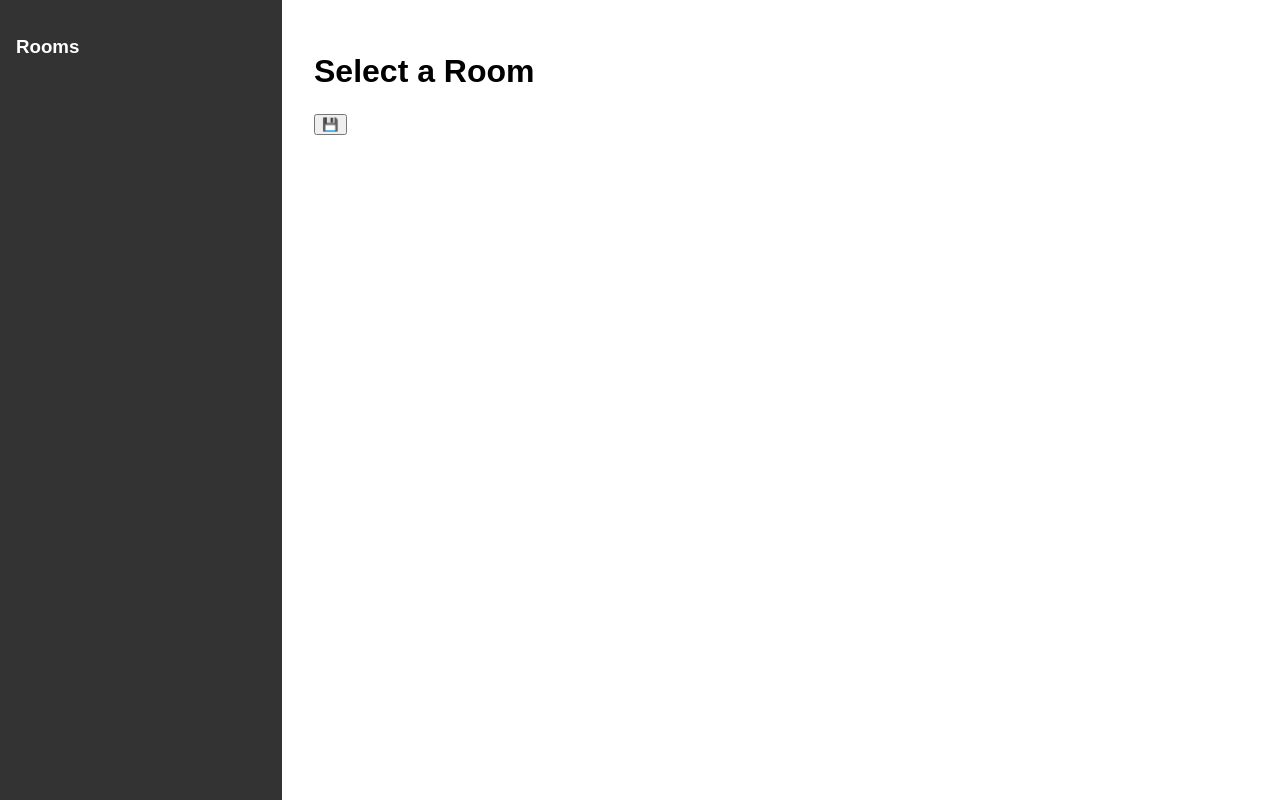
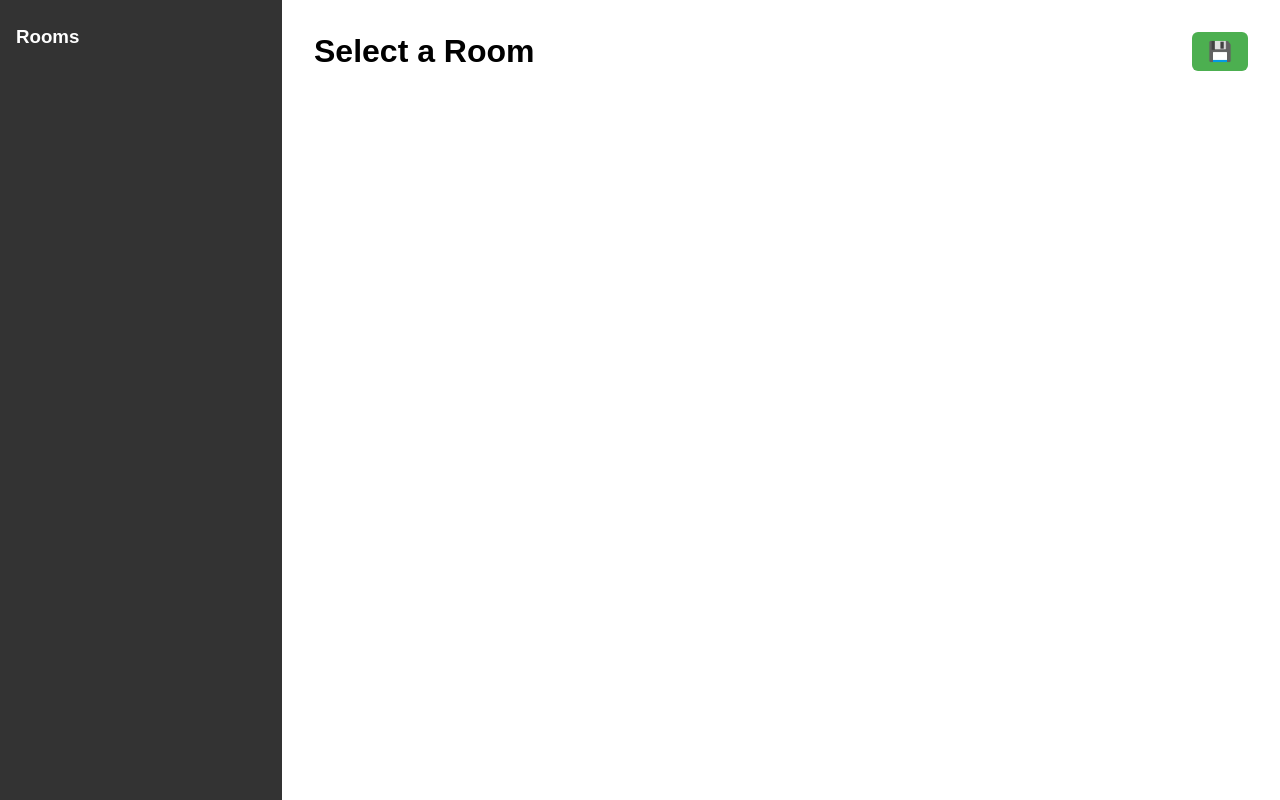
Before and after one commit to mnormandin173/CR-Checklist, a plain HTML site: page index.html in a window 1280 px wide. Drawn offline with Linux system fonts and the light colour scheme.

Commit message:
Update style.css

```diff
--- a/style.css
+++ b/style.css
@@ -14,8 +14,8 @@ body {
   overflow-y: auto;
 }
 
-.sidebar h2 {
-  margin-top: 0;
+.sidebar h2, .sidebar h3 {
+  margin: 0 0 10px 0;
 }
 
 .sidebar ul {
@@ -40,13 +40,34 @@ body {
   overflow-y: auto;
 }
 
+.header {
+  display: flex;
+  justify-content: space-between;
+  align-items: center;
+}
+
+#saveBtn {
+  background: #4CAF50;
+  border: none;
+  color: white;
+  font-size: 1.2rem;
+  padding: 0.5rem 1rem;
+  border-radius: 6px;
+  cursor: pointer;
+}
+
+#saveBtn:hover {
+  background: #45a049;
+}
+
 h1 {
-  margin-bottom: 1.5rem;
+  margin: 0;
 }
 
 ul#checklist {
   list-style: none;
   padding: 0;
+  margin-top: 1.5rem;
 }
 
 #checklist li {
```
